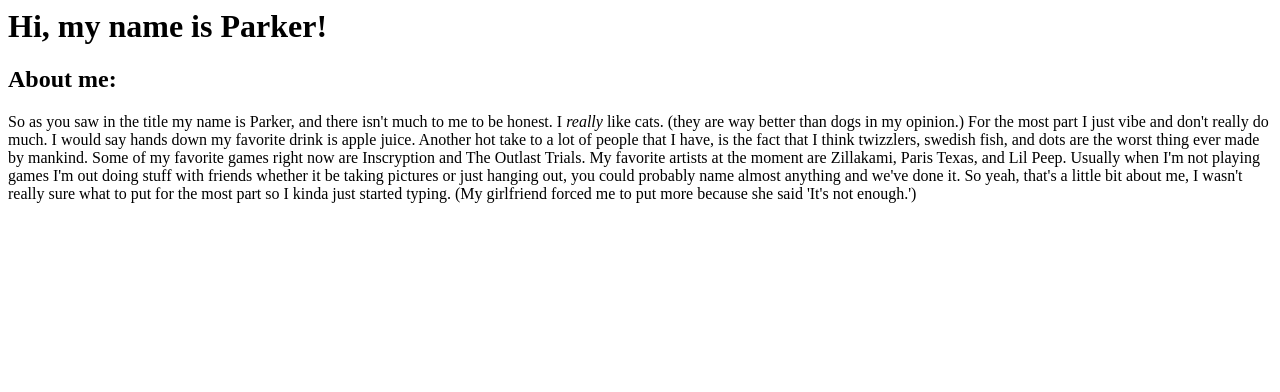
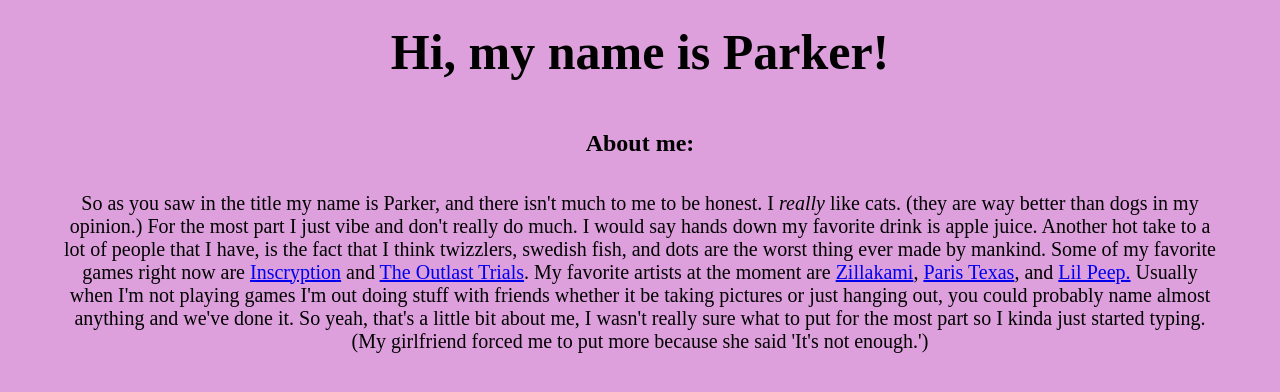
Before and after one commit to Psenter/about-me, a plain HTML site: page index.html in a window 1280 px wide. Drawn offline with Linux system fonts and the light colour scheme.

Commit message:
Added html file with my name and an about me, and a css file changing the background color, text size, and placement of the text

```diff
--- a/index.html
+++ b/index.html
@@ -2,6 +2,7 @@
     <head lang="en-US">
         <meta charset="UTF-8" />
         <meta name="viewport" content="width=device-width" />
+        <link rel="stylesheet" href="stylesheet.css" />
     </head>
 
     <header>
@@ -15,7 +16,11 @@
             (they are way better than dogs in my opinion.) For the most part I just vibe and don't really do much.
             I would say hands down my favorite drink is apple juice. Another hot take to a lot of people that I have,
             is the fact that I think twizzlers, swedish fish, and dots are the worst thing ever made by mankind.
-            Some of my favorite games right now are Inscryption and The Outlast Trials. My favorite artists at the moment are Zillakami, Paris Texas, and Lil Peep.
+            Some of my favorite games right now are <a href="https://store.steampowered.com/app/1092790/Inscryption/">Inscryption</a> and
+            <a href="https://store.steampowered.com/app/1304930/The_Outlast_Trials/">The Outlast Trials</a>. My favorite artists at the moment are
+            <a href="https://en.wikipedia.org/wiki/ZillaKami">Zillakami</a>,
+            <a href="https://en.wikipedia.org/wiki/Paris_Texas_(musical_duo)#:~:text=Paris%20Texas%20is%20an%20American,1984%20road%20movie%20Paris%2C%20Texas.">Paris Texas</a>,
+            and <a href="https://en.wikipedia.org/wiki/Lil_Peep">Lil Peep.</a>
             Usually when I'm not playing games I'm out doing stuff with friends whether it be taking pictures or just hanging out, you could probably name almost anything
             and we've done it. So yeah, that's a little bit about me, I wasn't really sure what to put for the most part so I kinda just started typing.
             (My girlfriend forced me to put more because she said 'It's not enough.')</p>
--- /dev/null
+++ b/stylesheet.css
@@ -0,0 +1,16 @@
+body, header {
+    background: plum;
+    text-align: center;
+}
+
+h1 {
+    font-size: 50px;
+    padding: 15px;
+}
+
+p {
+    font-size: 20px;
+    padding: 15px;
+    margin-left: 40px;
+    margin-right: 40px;
+}
```
